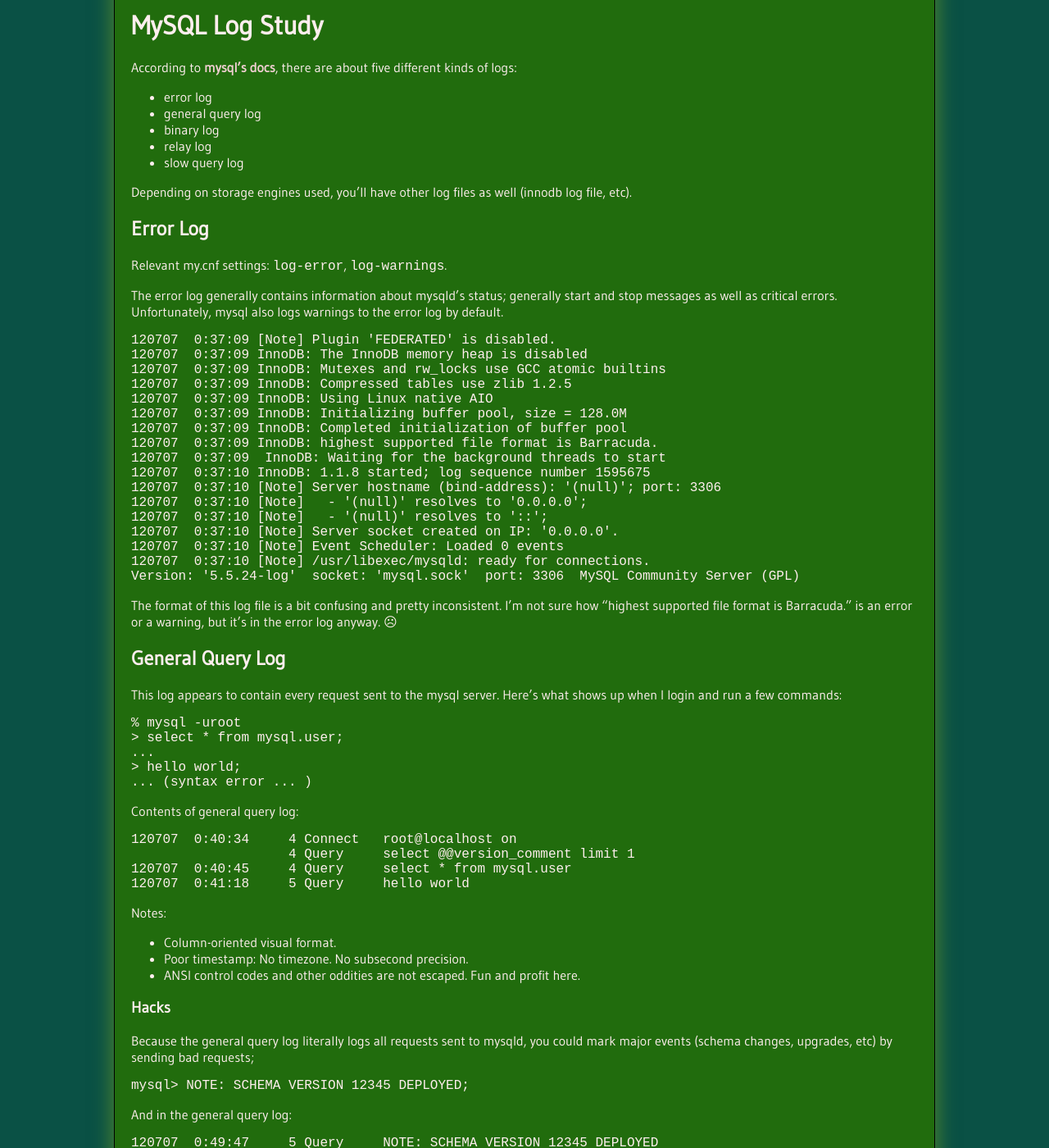
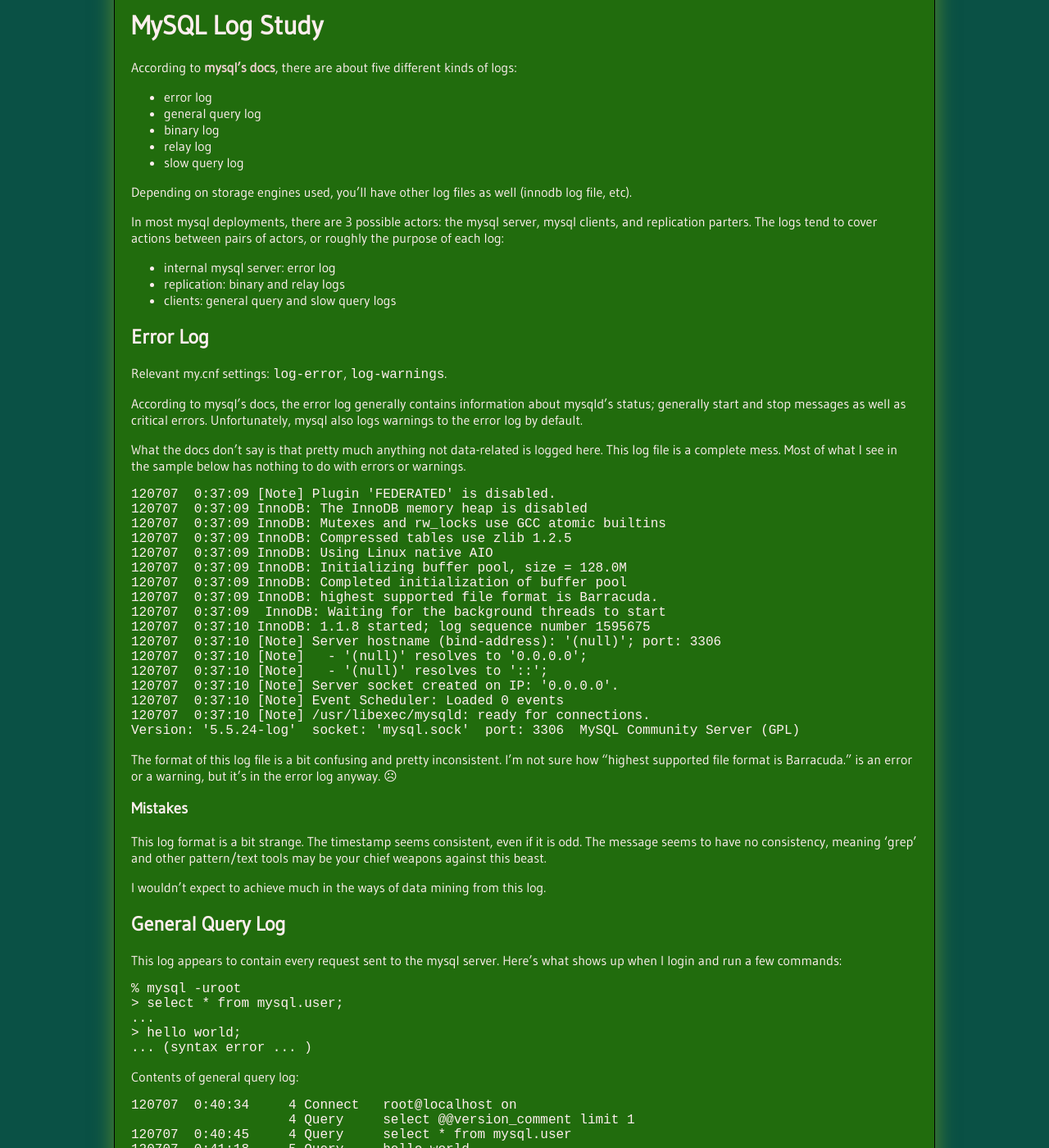
Before and after one commit to logstash/cookbook, a Jekyll site: the page built from studies/mysql.md, in a window 1280 px wide and 1400 px high, scrolled down 225 px. Shown: the whole window at 82% size. Built offline with Jekyll 4.4.1, drawn with Linux system fonts in a browser that asks for light colours; nearby versions of some CDN libraries; some web fonts are replaced; some of the changed text lies outside the part shown.

Commit message:
- add mistakes section - improve error log text

```diff
--- a/studies/mysql.md
+++ b/studies/mysql.md
@@ -21,13 +21,25 @@
 Depending on storage engines used, you'll have other log files as well (innodb
 log file, etc).
 
+In most mysql deployments, there are 3 possible actors: the mysql server, mysql
+clients, and replication parters. The logs tend to cover actions between pairs
+of actors, or roughly the purpose of each log:
+
+* internal mysql server: error log
+* replication: binary and relay logs
+* clients: general query and slow query logs
+
 ## Error Log
 
 Relevant my.cnf settings: `log-error`, `log-warnings`.
 
-The error log generally contains information about mysqld's status; generally
-start and stop messages as well as critical errors. Unfortunately, mysql also
-logs warnings to the error log by default.
+According to mysql's docs, the error log generally contains information about
+mysqld's status; generally start and stop messages as well as critical errors.
+Unfortunately, mysql also logs warnings to the error log by default.
+
+What the docs don't say is that pretty much anything not data-related is logged
+here. This log file is a complete mess. Most of what I see in the sample below
+has nothing to do with errors or warnings.
 
     120707  0:37:09 [Note] Plugin 'FEDERATED' is disabled.
     120707  0:37:09 InnoDB: The InnoDB memory heap is disabled
@@ -50,6 +62,14 @@
 The format of this log file is a bit confusing and pretty inconsistent. I'm not
 sure how "highest supported file format is Barracuda." is an error or a
 warning, but it's in the error log anyway. ☹
+
+### Mistakes
+
+This log format is a bit strange. The timestamp seems consistent, even if it is
+odd. The message seems to have no consistency, meaning 'grep' and other
+pattern/text tools may be your chief weapons against this beast.
+
+I wouldn't expect to achieve much in the ways of data mining from this log.
 
 ## General Query Log
 
```
Also changed, not shown: other parts of studies/mysql.md (+0 -9 lines).
